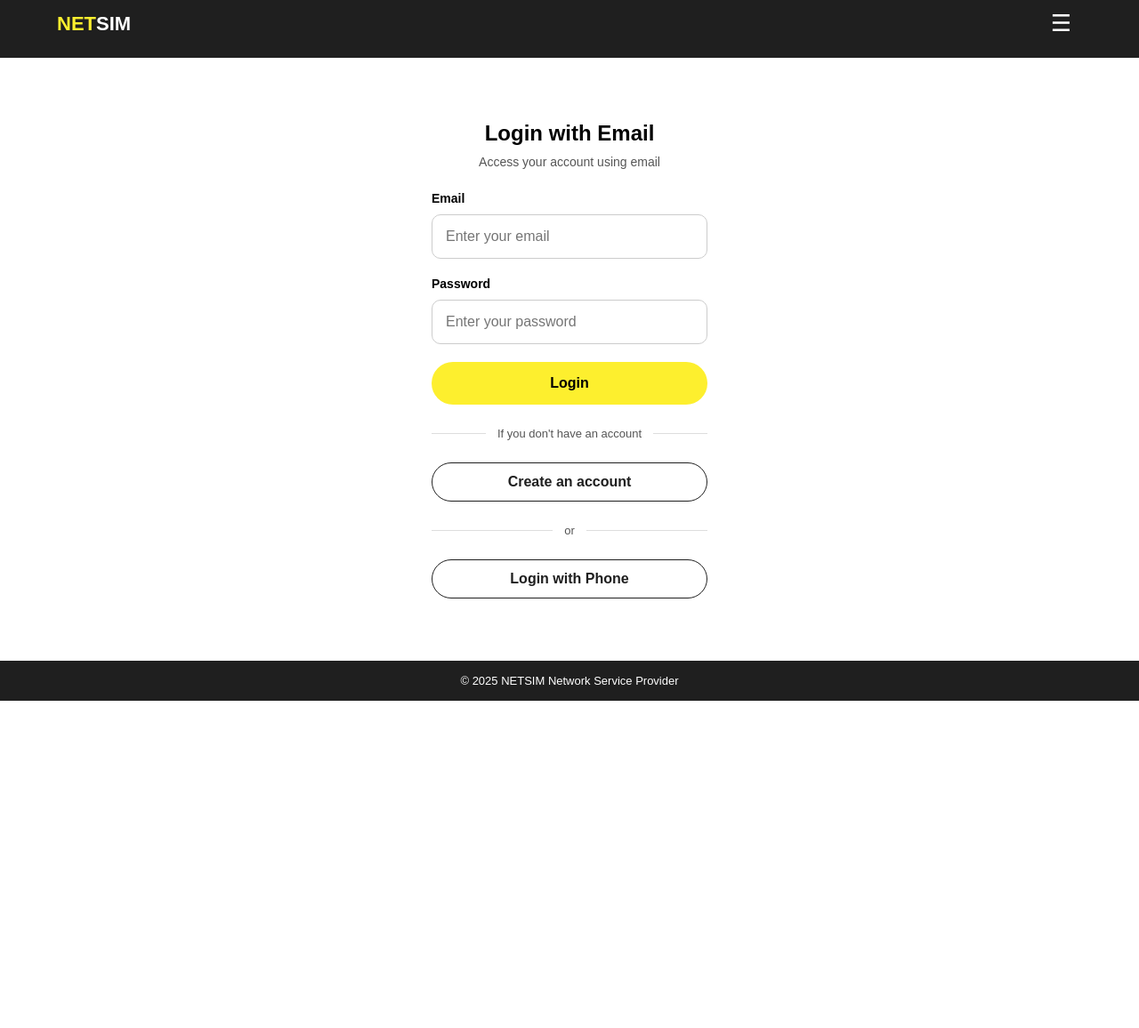
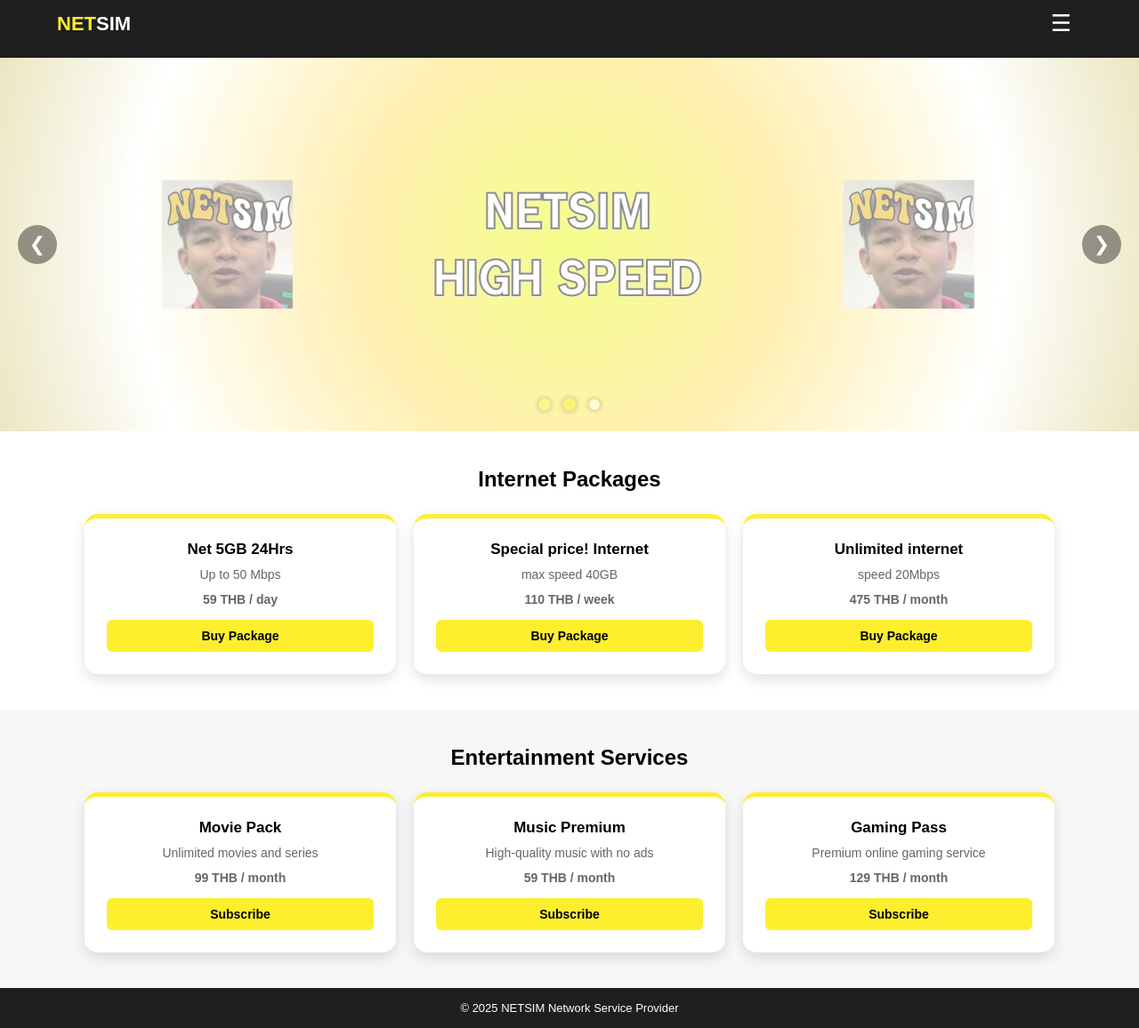
Before and after one commit to ratchaanonbank-web/netsim-web, a website: page index.html in a window 1280 px wide. Shown: the part 12-1168 px from the top of the page at 89% size. Before the commit the page ends 800 px from the top, so only its background shows below. Drawn offline with Linux system fonts and the light colour scheme; a script that the page names is missing.

Commit message:
Update index.html

```diff
--- a/index.html
+++ b/index.html
@@ -3,65 +3,120 @@
 <head>
     <meta charset="UTF-8">
     <meta name="viewport" content="width=device-width, initial-scale=1.0">
-    <title>Login with Email | NETSIM</title>
+    <title>NETSIM | Network Service Provider</title>
     <link rel="icon" type="image/x-icon" href="img/LogoS.png">
     <link rel="stylesheet" href="style.css">
 </head>
-
-<body class="login-page">
+<body>
 
 <header class="navbar">
     <div class="logo" onclick="window.location.href='index.html'">
         NET<span>SIM</span>
     </div>
+
     <button class="openbtn" onclick="openNav()">☰</button>
+
+    <div id="mySidepanel" class="sidepanel">
+        <a href="javascript:void(0)" class="closebtn" onclick="closeNav()">×</a>
+        <a href="#packages">Internet Packages</a>
+        <a href="#services">Entertainment Services</a>
+        <a href="login.html" class="login-btn">Login</a>
+    </div>
 </header>
 
-<section class="login-section">
-    <div class="login-card">
-        <h2>Login with Email</h2>
-        <p class="login-desc">Access your account using email</p>
 
-        <form id="emailLoginForm" novalidate>
 
-            <label>Email</label>
-            <input
-                type="email"
-                id="email"
-                placeholder="Enter your email"
-                required
-            >
+<!-- ===== Slideshow ===== -->
+<section class="slideshow">
+   <div class="slideshow">
 
-            <label>Password</label>
-            <input
-                type="password"
-                id="password"
-                placeholder="Enter your password"
-                required
-            >
+    <div class="slides active fade">
+        <picture>
+            <source media="(max-width: 768px)" srcset="img/slide1-m.jpg">
+            <img src="img/slide1.jpg" alt="Slide 1">
+        </picture>
+    </div>
 
-            <button type="submit">Login</button>
-        </form>
+    <div class="slides fade">
+        <picture>
+            <source media="(max-width: 768px)" srcset="img/slide2-m.jpg">
+            <img src="img/slide2.jpg" alt="Slide 2">
+        </picture>
+    </div>
 
-        <div class="divider-container">If you don't have an account</div>
-            <a href="register.html" class="btn-outline">Create an account</a>
-            <p id="result" ></p>
+    <div class="slides fade">
+        <picture>
+            <source media="(max-width: 768px)" srcset="img/slide3-m.jpg">
+            <img src="img/slide3.jpg" alt="Slide 3">
+        </picture>
+    </div>
 
-        <div class="divider-container">or</div>
-        <a href="login.html" class="btn-outline">
-            Login with Phone
-        </a>
+</div>
 
-        <p id="result"></p>
+    <a class="prev" onclick="changeSlide(-1)">❮</a>
+    <a class="next" onclick="changeSlide(1)">❯</a>
+
+    <div class="dots">
+        <span class="dot active" onclick="currentSlide(0)"></span>
+        <span class="dot" onclick="currentSlide(1)"></span>
+        <span class="dot" onclick="currentSlide(2)"></span>
+    </div>
+</section>
+
+<section id="packages" class="section">
+    <h2>Internet Packages</h2>
+    <div class="card-container">
+        <div class="card">
+            <h3>Net 5GB 24Hrs</h3>
+            <p>Up to 50 Mbps</p>
+            <p class="price">59 THB / day</p>
+            <a href="login.html"><button>Buy Package</button></a>
+        </div>
+        <div class="card">
+            <h3>Special price! Internet</h3>
+            <p>max speed 40GB</p>
+            <p class="price">110 THB / week</p>
+            <a href="login.html"><button>Buy Package</button></a>
+        </div>
+        <div class="card">
+            <h3>Unlimited internet</h3>
+            <p>speed 20Mbps</p>
+            <p class="price">475 THB / month</p>
+            <a href="login.html"><button>Buy Package</button></a>
+        </div>
+    </div>
+</section>
+
+<section id="services" class="section gray">
+    <h2>Entertainment Services</h2>
+    <div class="card-container">
+        <div class="card">
+            <h3>Movie Pack</h3>
+            <p>Unlimited movies and series</p>
+            <p class="price">99 THB / month</p>
+            <a href="login.html"><button>Subscribe</button></a>
+        </div>
+        <div class="card">
+            <h3>Music Premium</h3>
+            <p>High-quality music with no ads</p>
+            <p class="price">59 THB / month</p>
+            <a href="login.html"><button>Subscribe</button></a>
+        </div>
+        <div class="card">
+            <h3>Gaming Pass</h3>
+            <p>Premium online gaming service</p>
+            <p class="price">129 THB / month</p>
+            <a href="login.html"><button>Subscribe</button></a>
+        </div>
     </div>
 </section>
 
 <footer class="footer">
-    © 2025 NETSIM Network Service Provider
+    <p>© 2025 NETSIM Network Service Provider</p>
 </footer>
 
-<script type="module" src="login-g.js"></script>
-<script src="HB.js"></script>
+<script src="slideshow.js" ></script>
+<script src="HB.js" ></script>
 
 </body>
 </html>
```
